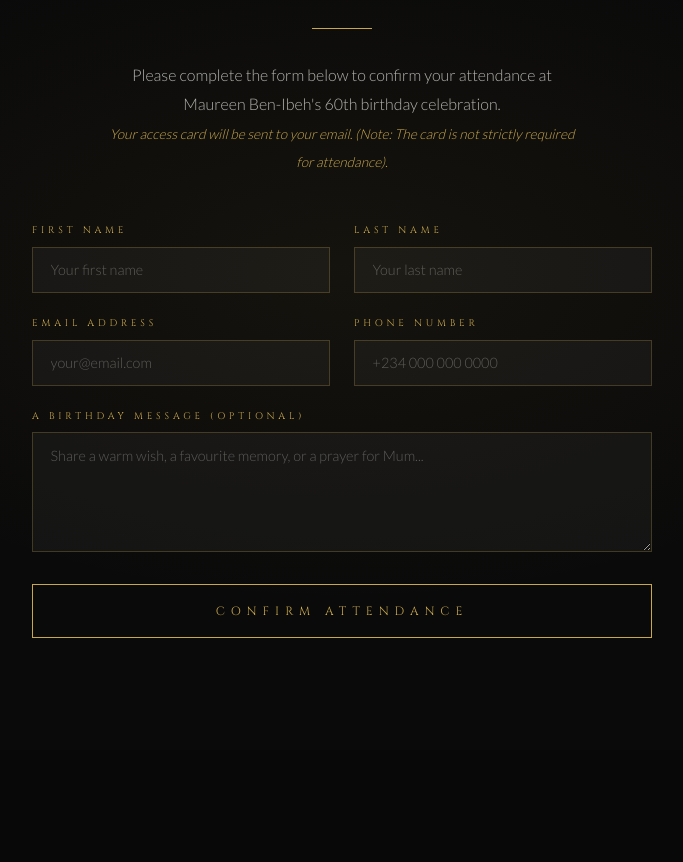
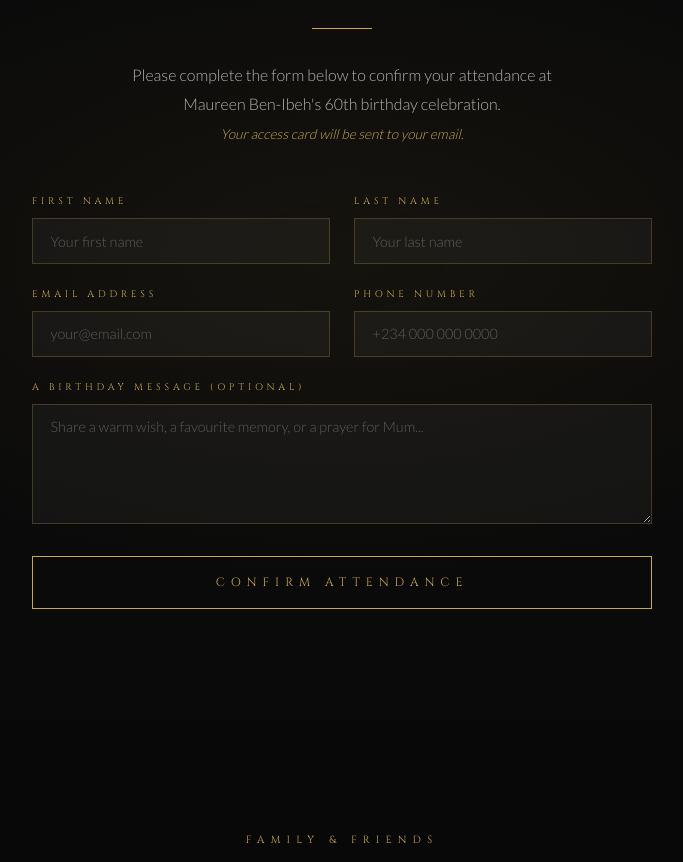
Before and after one commit to samuelibeh/maureen-60th, a Next.js app: page / in a window 1280 px wide. Shown: the part 2340-3202 px from the top of the page, without its empty margins (298-981 px from the left). Built offline with nearby package versions, Linux system fonts and the light colour scheme; no server answers; the database is empty.

Commit message:
Remove redundant note about access card requirement

```diff
--- a/app/page.tsx
+++ b/app/page.tsx
@@ -945,7 +945,7 @@ export default function Maureen60th() {
             <div className="section-rule" style={{ margin: '0 auto 2rem' }} />
             <p style={{ color: 'var(--white-dim)', lineHeight: 1.8, maxWidth: 480, margin: '0 auto' }}>
               Please complete the form below to confirm your attendance at Maureen Ben-Ibeh&apos;s 60th birthday celebration.<br />
-              <span style={{ fontSize: '0.85rem', color: 'var(--gold)', fontStyle: 'italic' }}>Your access card will be sent to your email. (Note: The card is not strictly required for attendance).</span>
+              <span style={{ fontSize: '0.85rem', color: 'var(--gold)', fontStyle: 'italic' }}>Your access card will be sent to your email.</span>
             </p>
           </div>
 
```
